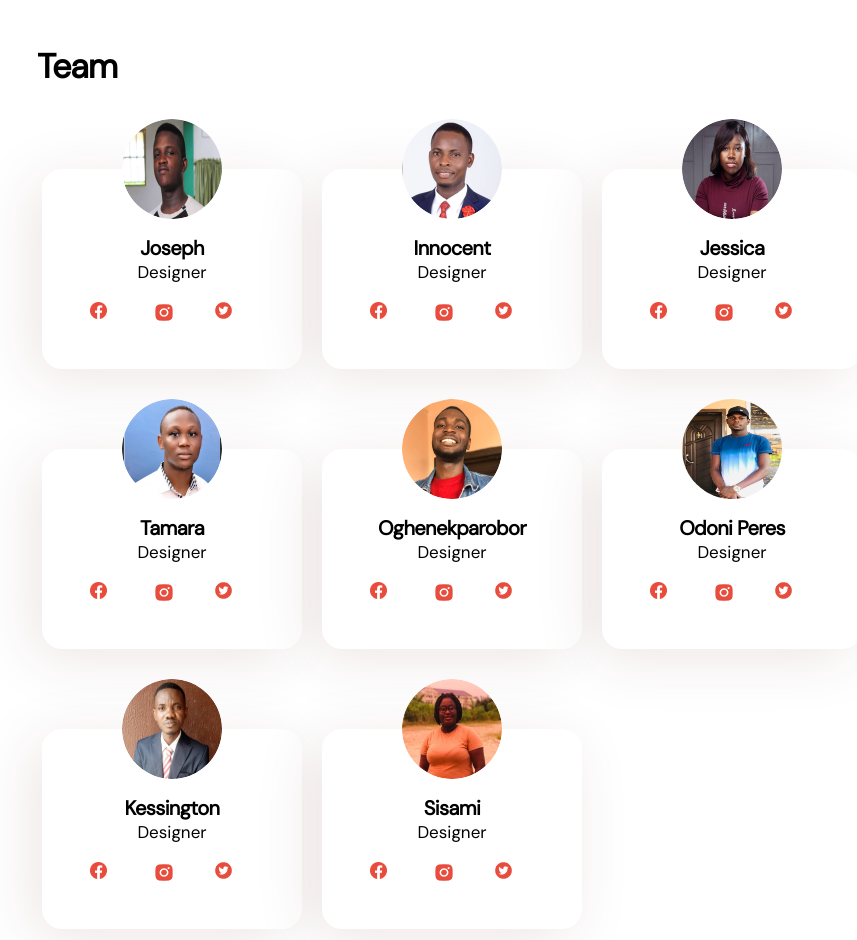
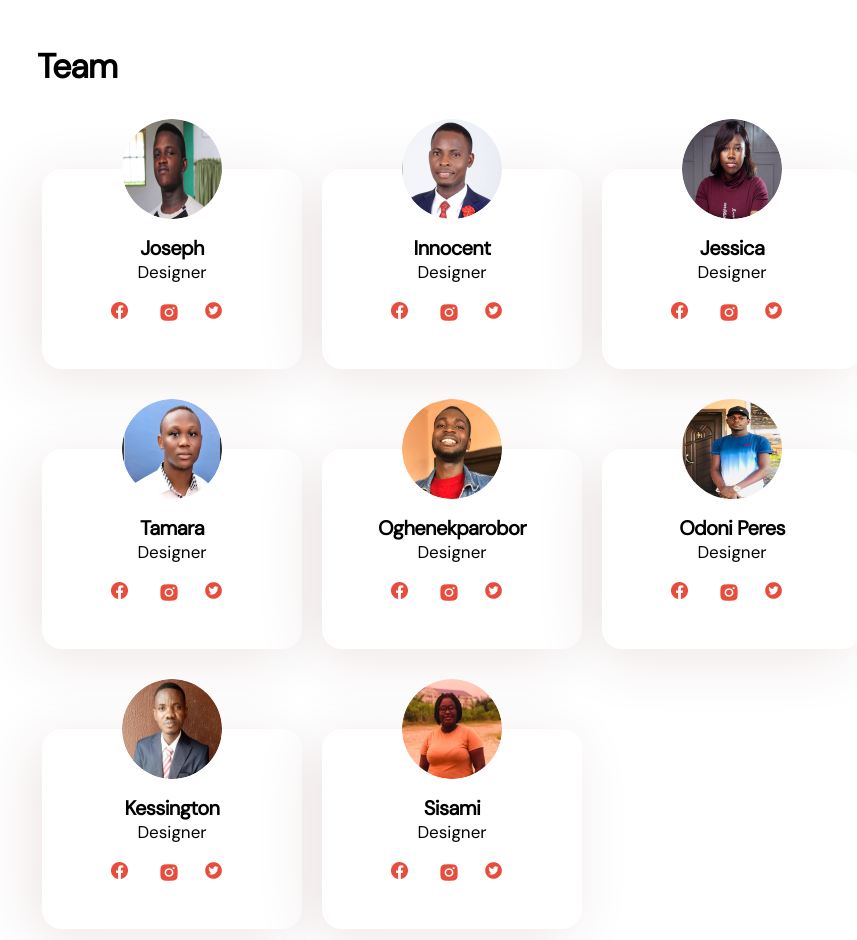
Before and after one commit to OgDev-01/TedX-Project, a plain HTML site: page index.html in a window 1280 px wide. Shown: the part 3206-4146 px from the top of the page, without its empty margins (188-1045 px from the left). Drawn offline with nearby package versions, Linux system fonts and the light colour scheme.

Commit message:
Final changes on team section

```diff
--- a/css/styles.scss
+++ b/css/styles.scss
@@ -1120,7 +1120,7 @@
           }
 
           .social-icon {
-            width: 100%;
+            width: 70%;
             height: 40px;
             display: flex;
             align-items: center;
@@ -1128,7 +1128,18 @@
             margin-top: 15px;
             padding: 0 20px 0 23px;
             // background: yellow;
-
+            @media screen and (min-width: 44em) {
+              width: 80%;
+              height: 40px;
+              display: flex;
+              align-items: center;
+              justify-content: space-between;
+              margin-top: 15px;
+              padding: 0 20px 0 23px;
+            }
+            @media (min-width: 25em) and (max-width: 50em) {
+              width: 80%;
+            }
             a {
               width: 25%;
               // background: url(/images/Group.png);
@@ -1136,6 +1147,15 @@
               //   margin-top: 5px;
               display: block;
               height: 80%;
+
+              @media screen and (min-width: 44em) {
+                width: 25%;
+                // background: url(/images/Group.png);
+                background-repeat: no-repeat;
+                //   margin-top: 5px;
+                display: block;
+                height: 80%;
+              }
             }
 
             .fb {
```
Also changed, not shown: css/styles.css, 1 other file.
